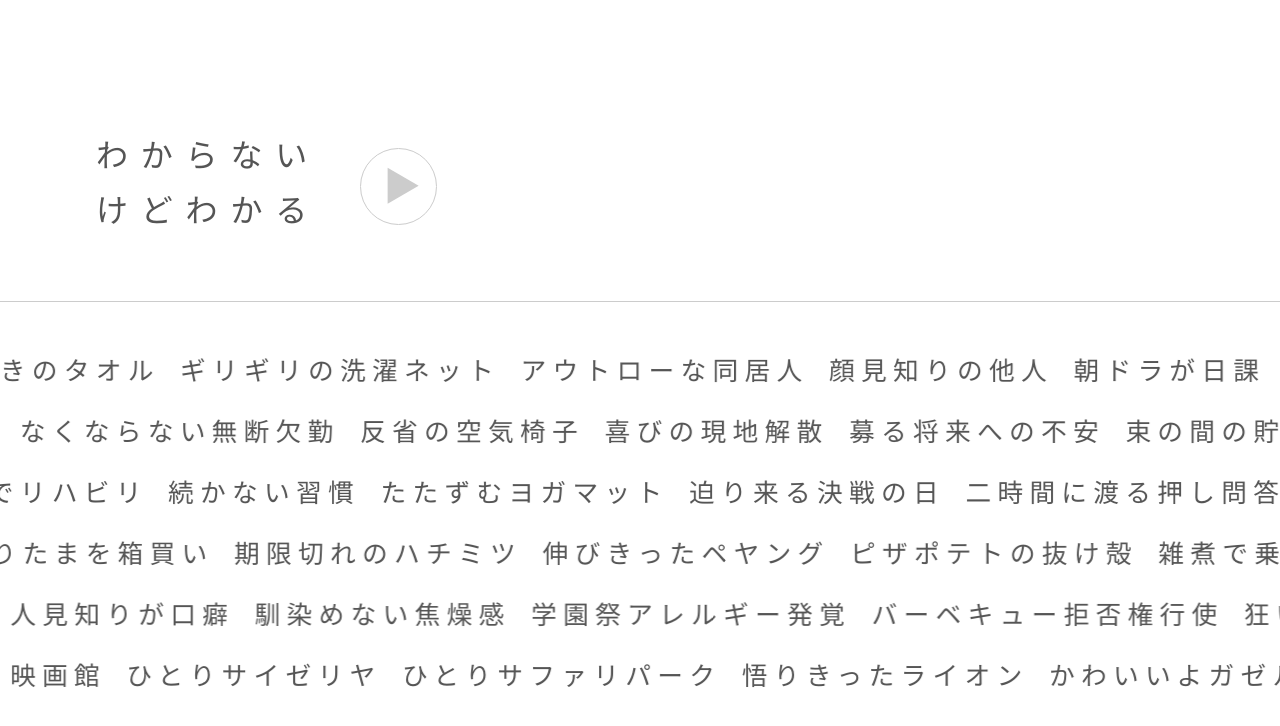
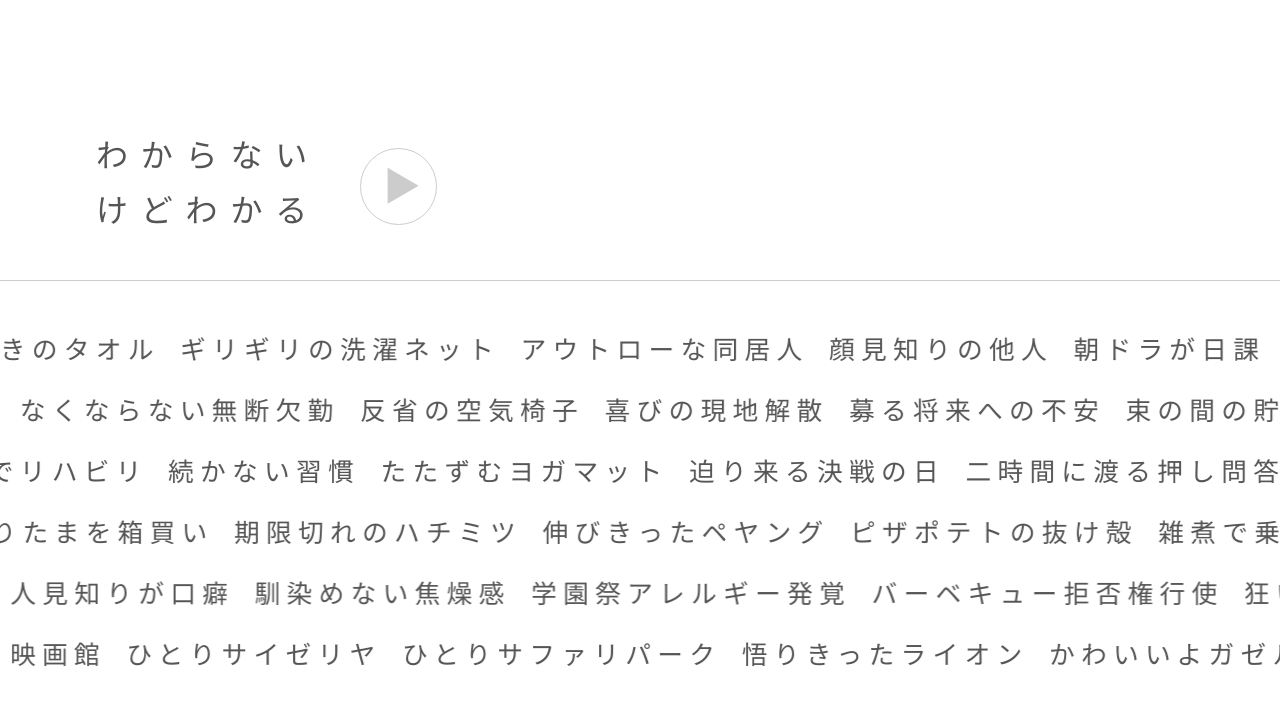
Before and after one commit to nishinoshake/wakaranai-but-wakaru, a website: page src/index.html in a window 1280 px wide. Drawn offline with Linux system fonts and the light colour scheme; a web font is replaced by a local one.

Commit message:
よはく

```diff
--- a/src/index.html
+++ b/src/index.html
@@ -42,6 +42,7 @@ body.wakaru:after {
   opacity: 0;
 }
 h1 {
+  margin: 0;
   font-size: 2rem;
   line-height: 1.7;
   letter-spacing: 0.4em;
@@ -118,7 +119,7 @@ button.is-playing:after {
   overflow: hidden;
 }
 .b {
-  margin: 0 0 3.2rem;
+  margin: 0 0 3.3rem;
   padding: 0 0 2.8rem 4rem;
   display: flex;
   align-items: center;
```
